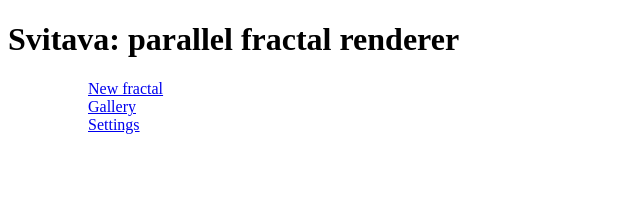
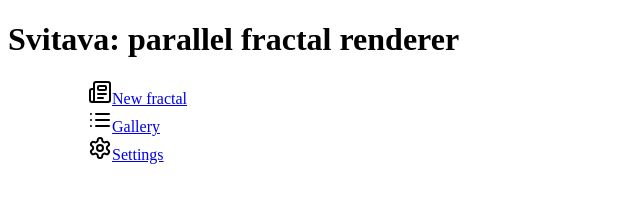
Before and after one commit to tisnik/svitava-go, a plain HTML site: page web-content/index.html in a window 1280 px wide. Shown: the whole page, without its empty margins (0-640 px from the left). Drawn offline with Linux system fonts and the light colour scheme.

Commit message:
Stylesheet on index page

```diff
--- a/web-content/index.html
+++ b/web-content/index.html
@@ -5,13 +5,14 @@
         <title>Svitava: parallel fractal renderer</title>
         <meta name="Author" content="Pavel Tisnovsky">
         <meta name="Generator" content="vim">
+        <link rel="stylesheet" type="text/css" href="svitava.css">
     </head>
     <body>
         <h1>Svitava: parallel fractal renderer</h1>
-        <ul>
-            <ul><a href="/new-fractal">New fractal</a></ul>
-            <ul><a href="/gallery">Gallery</a></ul>
-            <ul><a href="/settings">Settings</a></ul>
+        <ul style="vertical-align:middle">
+            <ul><a href="/new-fractal"><img src="/icons/new.svg" class="menu_item">New fractal</a></ul>
+            <ul><a href="/gallery"><img src="/icons/list.svg" class="menu_item">Gallery</a></ul>
+            <ul><a href="/settings"><img src="/icons/settings.svg" class="menu_item">Settings</a></ul>
         </ul>
     </body>
 </html>
```
